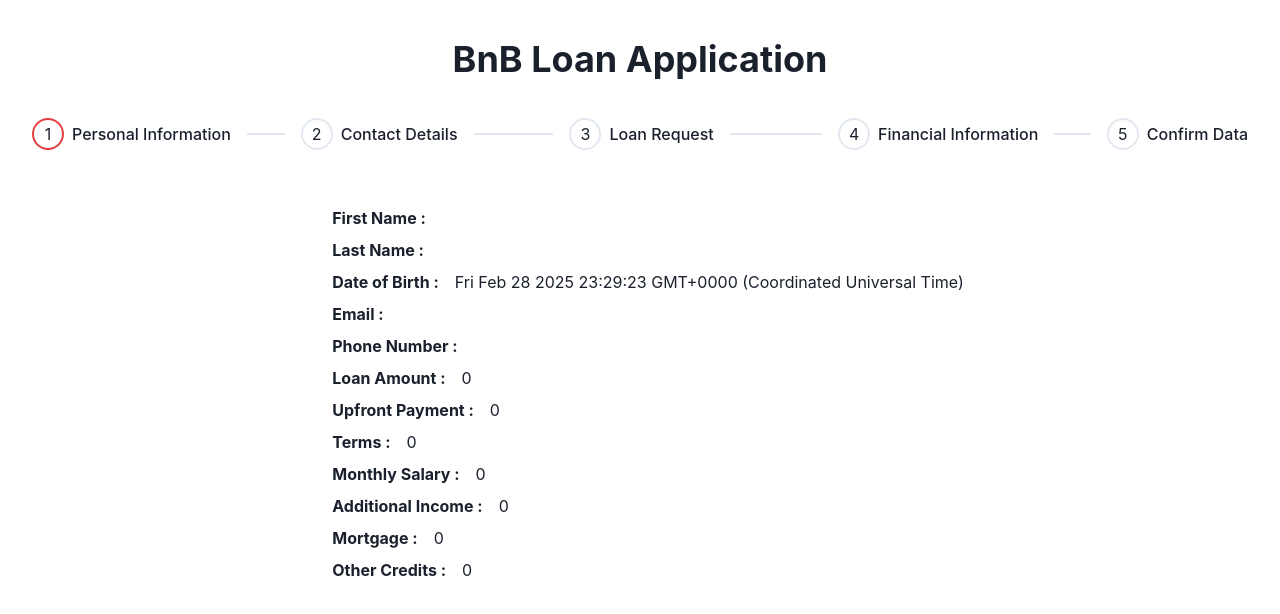
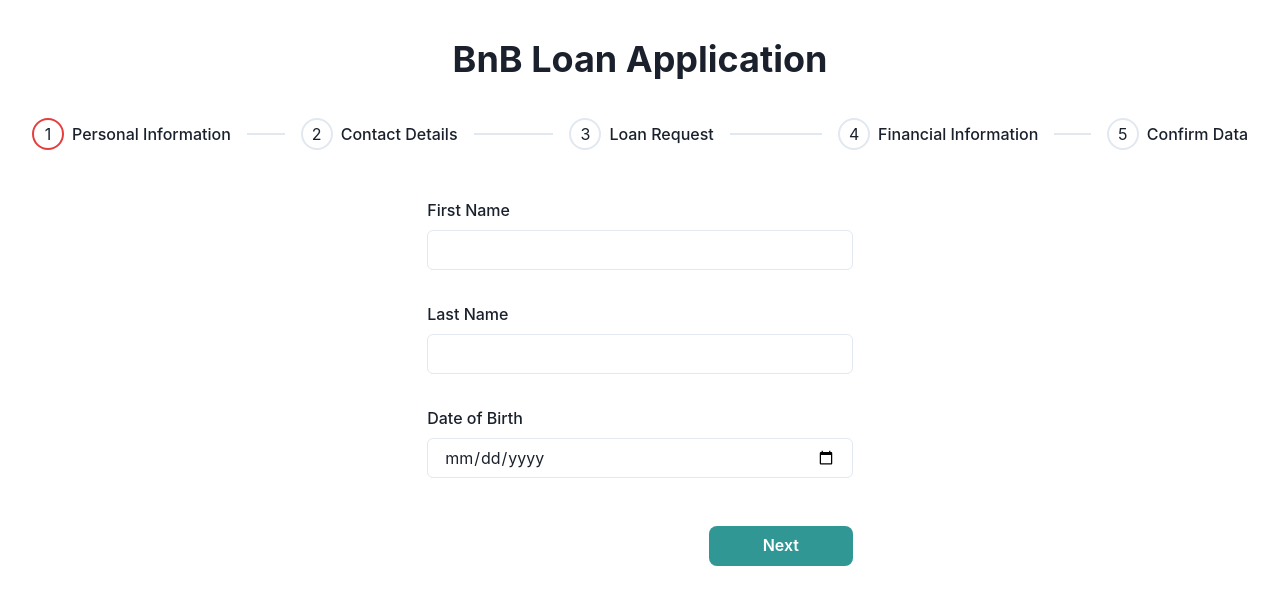
Before and after one commit to tolumide-ng/loanApplication, a React (Vite) app: page / in a window 1280 px wide. Shown: the top 614 px of the page. Built offline with nearby package versions, Linux system fonts and the light colour scheme.

Commit message:
Loaded persisted user data from the server when user refreshes the application

```diff
--- /dev/null
+++ b/src/components/organisms/FormView/FormView.tsx
@@ -0,0 +1,65 @@
+import { FormField } from '@/components/atoms/FormField/FormField';
+import { FormKey, FormState, FormStep, StepId, UserData } from '@/utils/types';
+import { Box, Button, Flex, Stack } from '@chakra-ui/react';
+import { UseFormReturn } from 'react-hook-form';
+
+export type Props = {
+  submitText: string;
+  onSubmit: (_keys: Array<FormKey>) => Promise<void>;
+  content: FormStep['content'];
+  formState: FormState;
+  onClickBack: (_id: StepId) => void;
+  methods: UseFormReturn<UserData>;
+};
+
+export function FormView({
+  submitText,
+  onSubmit,
+  content,
+  formState,
+  onClickBack,
+  methods,
+}: Readonly<Props>) {
+  const keys = content.map((data) => data.name);
+  return (
+    <Stack
+      as="form"
+      onSubmit={methods.handleSubmit(async () => {
+        await onSubmit(keys);
+      })}
+      w={{ base: '95%', md: '35%' }}
+    >
+      {content.map((data) => (
+        <Box key={data.name}>
+          {
+            <FormField
+              name={data.name}
+              label={data.label}
+              error={methods.formState.errors[data.name]?.message}
+              register={methods.register(data.name)}
+              type={data.type}
+              methods={methods}
+            />
+          }
+        </Box>
+      ))}
+
+      <Flex mt={'4'} justifyContent={'space-between'}>
+        {formState.index !== 0 && (
+          <Button
+            type="button"
+            w={'36'}
+            variant={'outline'}
+            onClick={() => onClickBack(formState.activeStepId)}
+          >
+            Back
+          </Button>
+        )}
+
+        <Button type="submit" w={'36'} ml={'auto'}>
+          {submitText}
+        </Button>
+      </Flex>
+    </Stack>
+  );
+}
--- a/src/components/organisms/StepOverview/StepOverview.tsx
+++ b/src/components/organisms/StepOverview/StepOverview.tsx
@@ -1,5 +1,5 @@
 import { steps } from '@/utils/formUtils/steps';
-import { FormState, UserData } from '@/utils/types';
+import { FormKey, FormState, StepId, UserData } from '@/utils/types';
 import {
   Box,
   Step,
@@ -16,10 +16,13 @@ import {
 } from '@chakra-ui/react';
 import { UseFormReturn } from 'react-hook-form';
 import { DataPreview } from '../../molecules/DataPreview';
+import { FormView } from '../FormView/FormView';
 
 type Props = {
   formState: FormState;
   methods: UseFormReturn<UserData>;
+  onSubmit: (_keys: Array<FormKey>) => Promise<void>;
+  onClickBack: (_id: StepId) => void;
   onRestart: () => void;
 };
 
@@ -27,6 +30,8 @@ export function StepOverview({
   formState,
   methods,
   onRestart,
+  onSubmit,
+  onClickBack,
 }: Readonly<Props>) {
   const orientation = useBreakpointValue<'horizontal' | 'vertical'>({
     base: 'vertical',
@@ -61,7 +66,20 @@ export function StepOverview({
       </Stepper>
 
       <Stack alignItems={'center'} w={'100%'} mt={'10'}>
-        <DataPreview data={methods.getValues()} />
+        {formState.activeStepId === StepId.Confirm && (
+          <DataPreview data={methods.getValues()} />
+        )}
+
+        <FormView
+          submitText={
+            formState.activeStepId === StepId.Confirm ? 'Finalize' : 'Next'
+          }
+          onSubmit={onSubmit}
+          content={steps[formState.index].content}
+          formState={formState}
+          onClickBack={onClickBack}
+          methods={methods}
+        />
       </Stack>
 
       {formState.formId && (
--- a/src/components/pages/Home/Home.tsx
+++ b/src/components/pages/Home/Home.tsx
@@ -4,7 +4,7 @@ import { useHome } from './useHome';
 import { StepOverview } from '@/components/organisms/StepOverview/StepOverview';
 
 export function Home() {
-  const { methods, formState, onRestart } = useHome();
+  const { methods, formState, onRestart, onClickBack, onSubmit } = useHome();
 
   return (
     <Stack>
@@ -16,6 +16,8 @@ export function Home() {
           formState={formState}
           methods={methods}
           onRestart={onRestart}
+          onClickBack={onClickBack}
+          onSubmit={onSubmit}
         />
       </FormProvider>
     </Stack>
--- a/src/components/pages/Home/useHome.tsx
+++ b/src/components/pages/Home/useHome.tsx
@@ -5,8 +5,15 @@ import { defaultFormData } from '@/utils/defaultFormData';
 import { formStepsByCategory } from '@/utils/formUtils/steps';
 import { zodResolver } from '@hookform/resolvers/zod';
 import { LocalStorage } from '@/utils/localStorage';
-import { FormKey, FormState, Status, StepId, UserData } from '@/utils/types';
-import { useMemo, useState } from 'react';
+import {
+  FormKey,
+  FormState,
+  PostEntity,
+  Status,
+  StepId,
+  UserData,
+} from '@/utils/types';
+import { useCallback, useEffect, useState } from 'react';
 import {
   fieldsToValidate,
   validateSelectedFields,
@@ -22,13 +29,57 @@ export function useHome() {
 
   const [formState, setFormState] = useState<FormState>(defaultFormState);
 
+  const [loadedData, setLoadedData] = useState<UserData | null>(null);
+
+  const fetchData = useCallback(async (formId: string) => {
+    try {
+      const { uuid, ...baseUserData } = await apiCall<PostEntity['entity']>({
+        path: `entities/${formId}`,
+        method: 'GET',
+      });
+
+      setFormState((prev) => ({ ...prev, formId: uuid }));
+      setLoadedData(baseUserData);
+      // eslint-disable-next-line @typescript-eslint/no-unused-vars
+    } catch (error) {
+      setLoadedData(defaultFormData);
+    }
+  }, []);
+
+  useEffect(() => {
+    const storedFormState = LocalStorage.get(CONSTANTS.formKey);
+    if (storedFormState?.formId) {
+      fetchData(storedFormState.formId);
+    } else {
+      setLoadedData(defaultFormData);
+    }
+  }, [fetchData]);
+
+  const methods = useForm<UserData>({
+    resolver: zodResolver(
+      fieldsToValidate(formStepsByCategory[formState.activeStepId].keys),
+    ),
+    defaultValues: loadedData || defaultFormData,
+  });
+
+  useEffect(() => {
+    if (loadedData) {
+      methods.reset(loadedData);
+    }
+  }, [loadedData, methods]);
+
+  useEffect(() => {
+    if (formState.formId) {
+      LocalStorage.set(CONSTANTS.formKey, formState);
+    }
+  }, [formState]);
+
   function onClickBack(activeStepId: StepId) {
     const result = Object.entries(formStepsByCategory).find(
       ([, step]) => step.next === activeStepId,
     );
 
-    if (!result) return;
-
+    if (result) {
       const [id, { index }] = result;
 
       setFormState((prev) => ({
@@ -37,36 +88,7 @@ export function useHome() {
         activeStepId: id as StepId,
       }));
     }
-
-  const defaultValues = useMemo(() => {
-    const storedFormState = LocalStorage.get(CONSTANTS.formKey);
-
-    if (storedFormState?.formId) {
-      (async () => {
-        try {
-          const baseUserData = await apiCall<string>({
-            path: `entries/${storedFormState.formId}`,
-            method: 'GET',
-          });
-
-          setFormState(storedFormState);
-          return JSON.parse(baseUserData) as UserData;
-          // eslint-disable-next-line @typescript-eslint/no-unused-vars
-        } catch (_error) {
-          return defaultFormData;
   }
-      })();
-    } else {
-      return defaultFormData;
-    }
-  }, []);
-
-  const methods = useForm<UserData>({
-    resolver: zodResolver(
-      fieldsToValidate(formStepsByCategory[formState.activeStepId].keys),
-    ),
-    defaultValues,
-  });
 
   async function onSubmit(fieldsToValidate: Array<FormKey>) {
     const formData = methods.getValues();
@@ -84,7 +106,9 @@ export function useHome() {
         const method = newData ? 'POST' : 'PATCH';
         const path = newData ? 'entities' : `entities/${formState.formId}`;
 
-        const apiResult = await apiCall<string>({
+        const {
+          entity: { uuid },
+        } = await apiCall<PostEntity>({
           path,
           method,
           data: JSON.stringify(methods.getValues()),
@@ -93,11 +117,8 @@ export function useHome() {
         setFormState((prev) => ({
           ...prev,
           status: Status.Success,
-          formId: newData ? apiResult : prev.formId,
-          // formId: '',
+          formId: newData ? uuid : prev.formId,
         }));
-
-        LocalStorage.set(CONSTANTS.formKey, formState);
 
         const nextStep = formStepsByCategory[formState.activeStepId].next;
         if (nextStep) {
--- a/src/utils/apiCall.ts
+++ b/src/utils/apiCall.ts
@@ -22,7 +22,16 @@ export async function apiCall<T>({
   const url = `${API_URL}/${path}`;
 
   try {
-    const response = await axios({ url, method, params, data, signal });
+    const response = await axios({
+      url,
+      method,
+      params,
+      data,
+      signal,
+      headers: {
+        'Content-Type': 'application/json',
+      },
+    });
     return response.data as unknown as T;
   } catch (error) {
     const err = error as Error;
--- a/src/utils/types.ts
+++ b/src/utils/types.ts
@@ -74,3 +74,8 @@ export type FormStepByCategory = Record<
   StepId,
   { keys: FormKey[]; index: number; next: StepId | null }
 >;
+
+export type PostEntity = {
+  message: string;
+  entity: { uuid: string } & UserData;
+};
```
Lines whose indentation alone changed are shown as unchanged.
